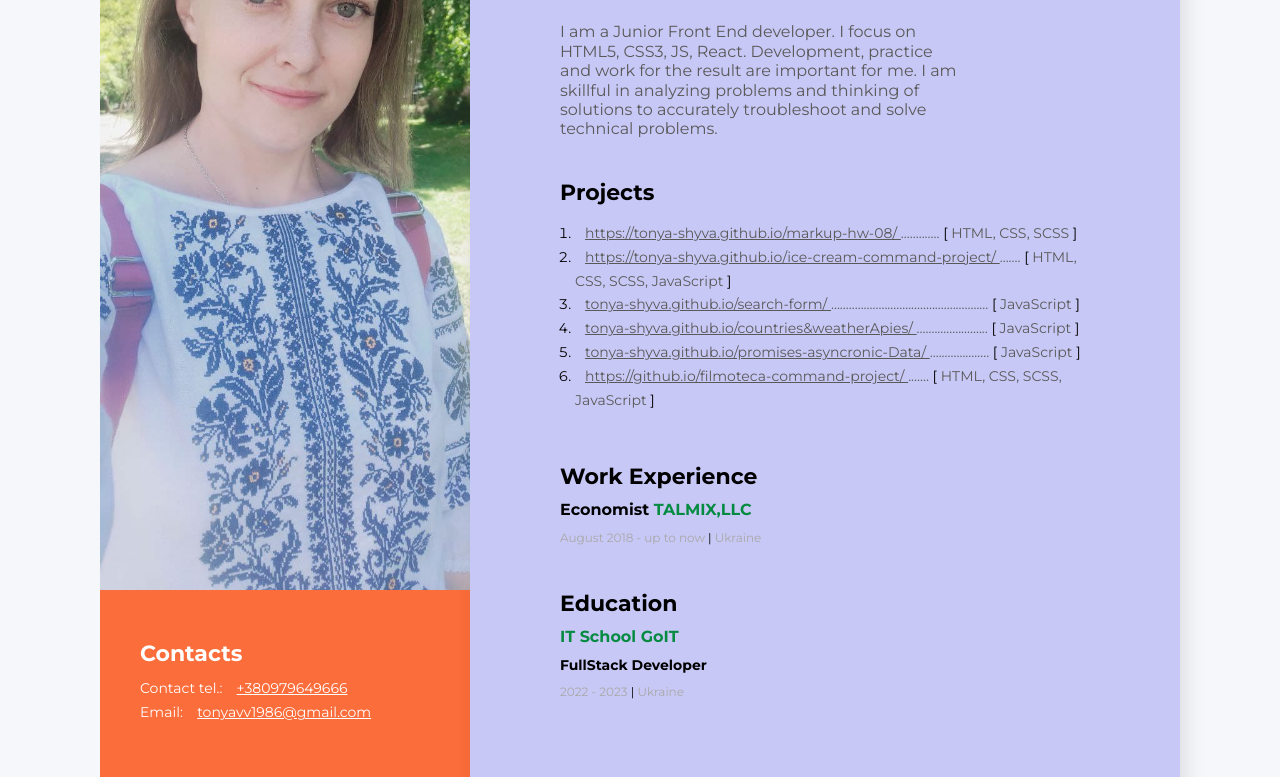
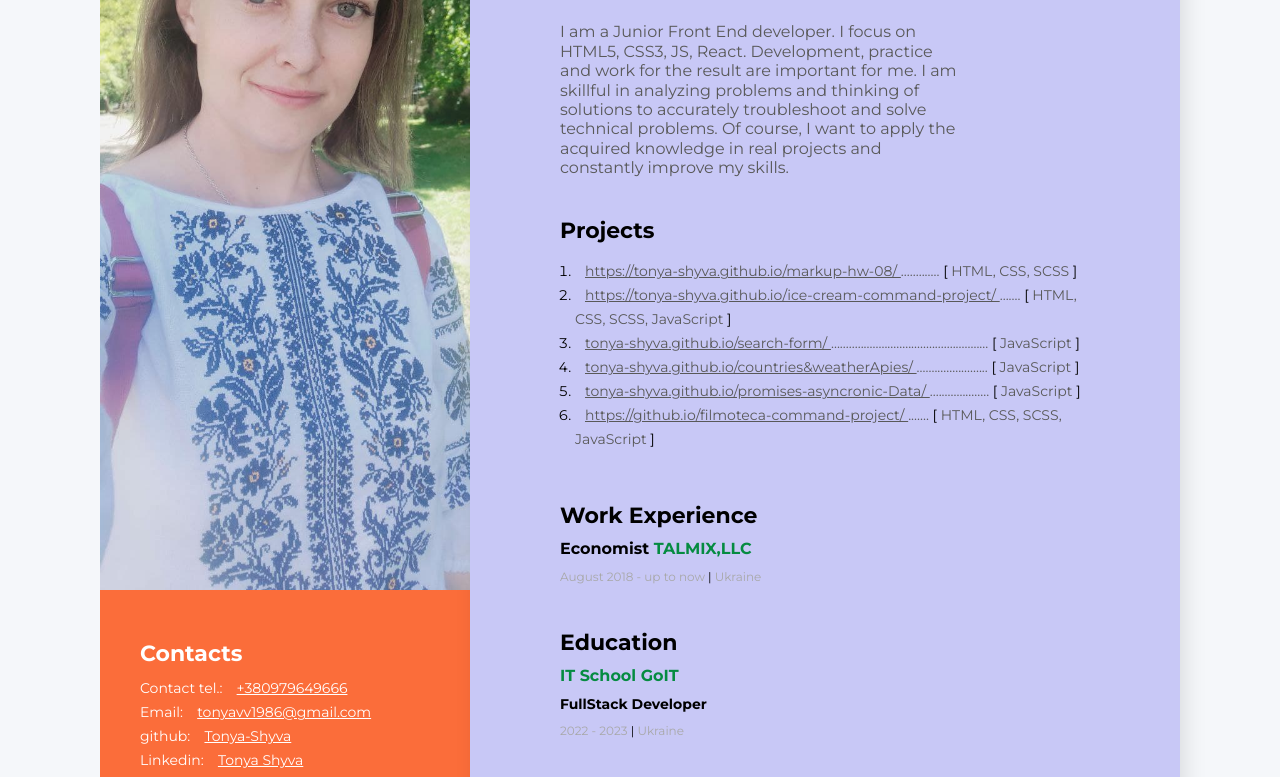
Before and after one commit to Tonya-Shyva/First, a plain HTML site: page index.html in a window 1280 px wide. Shown: the part 211-988 px from the top of the page. Drawn offline with nearby package versions, Linux system fonts and the light colour scheme.

Commit message:
Update index.html

```diff
--- a/index.html
+++ b/index.html
@@ -29,7 +29,8 @@
 					<p class="about-discription">
 						I am a Junior Front End developer. I focus on HTML5, CSS3, JS, React. Development, practice and work for the
 						result are important for me. I am skillful in analyzing problems and thinking of solutions to accurately
-						troubleshoot and solve technical problems.
+						troubleshoot and solve technical problems. Of course, I want to apply the acquired knowledge in real
+						projects and constantly improve my skills.
 					</p>
 				</div>
 				<!--Projects-->
@@ -166,6 +167,14 @@
 							<span class="contact-type">Email:</span>
 							<a href="mailto:tonyavv1986@gmail.com" class="contact-link">tonyavv1986@gmail.com</a>
 						</p>
+						<p>
+							<span class="contact-type">github:</span>
+							<a href="https://github.com/Tonya-Shyva/" class="contact-link">Tonya-Shyva</a>
+						</p>
+						<p>
+							<span class="contact-type">Linkedin:</span>
+							<a href="https://www.linkedin.com/in/tonya-shyva/" class="contact-link">Tonya Shyva</a>
+						</p>
 					</div>
 				</div>
 				<!--Tech Skills-->
```
